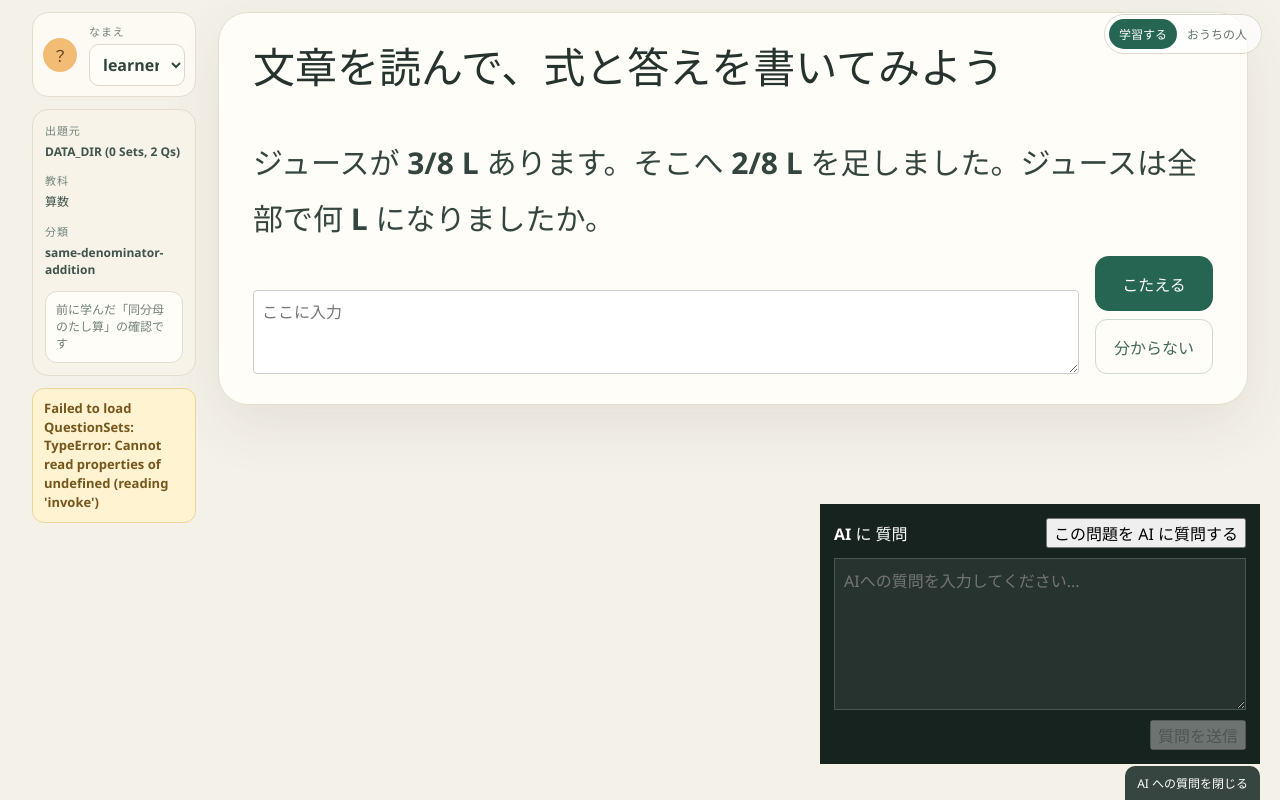
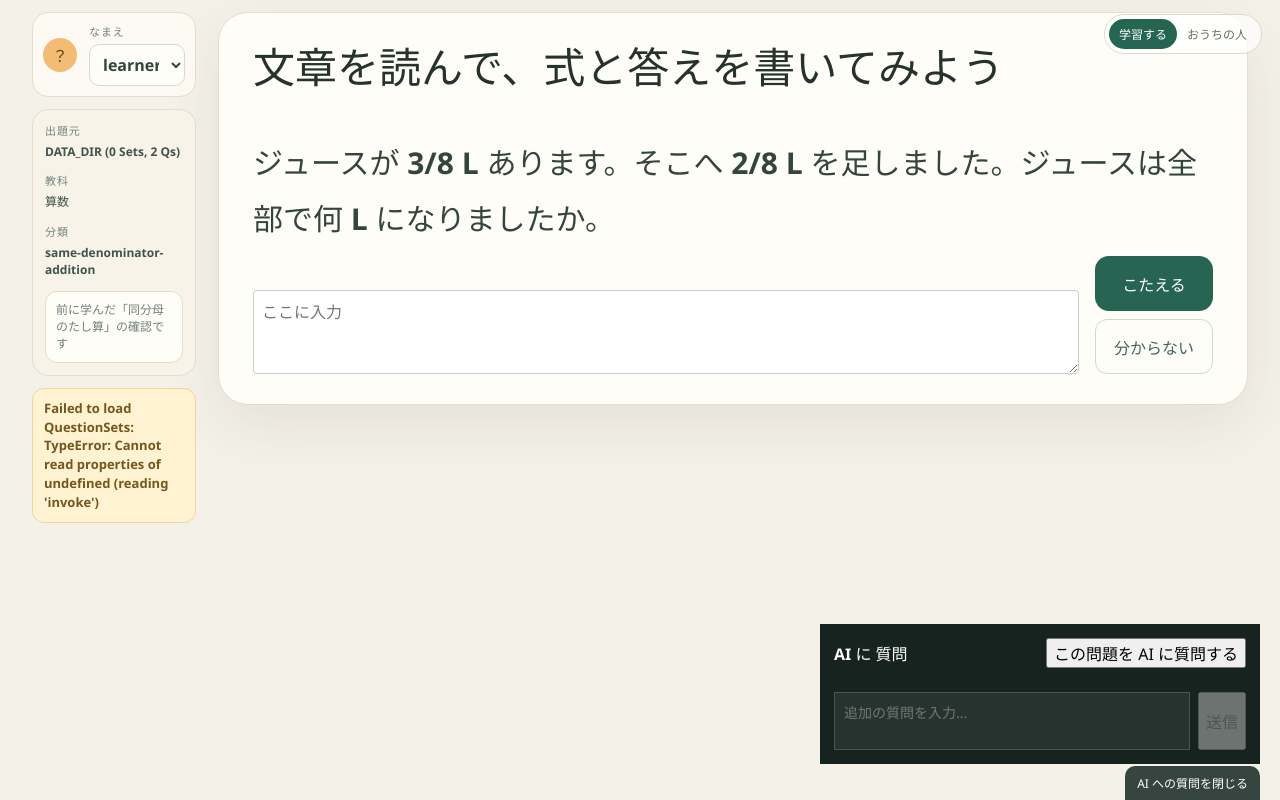
Before and after one commit to matsuura0001/MyManabi, a React (Vite) app in the folder app/: page / in a window 1280 px wide. Both pictures are taken after a click on the button "AI に 質問". Built offline with nearby package versions, Linux system fonts and the light colour scheme.

Commit message:
refactor: redesign AiChatPanel as a conversational interface

```diff
--- a/app/src/App.css
+++ b/app/src/App.css
@@ -1552,28 +1552,86 @@ h2 {
   align-items: center;
 }
 
-.ai-chat-actions {
-  display: flex;
-  justify-content: flex-end;
-}
-
-.ai-chat-panel textarea,
-.ai-chat-result pre {
+.ai-chat-messages {
+  display: flex;
+  flex-direction: column;
+  gap: 8px;
+  overflow-y: auto;
+  max-height: 400px;
+  margin-bottom: 4px;
+  padding-right: 4px;
+}
+
+.ai-message-bubble {
+  padding: 8px 12px;
+  border-radius: 8px;
+  max-width: 85%;
+  word-break: break-word;
+  font-size: 0.95em;
+}
+
+.ai-message-bubble.user {
+  background: #364540;
+  align-self: flex-end;
+  border-bottom-right-radius: 2px;
+}
+
+.ai-message-bubble.assistant {
+  background: #26332f;
+  border: 1px solid #465650;
+  align-self: flex-start;
+  border-bottom-left-radius: 2px;
+}
+
+.ai-message-bubble.system {
+  background: transparent;
+  border: 1px dashed #465650;
+  align-self: center;
+  font-size: 0.85em;
+  color: #8fa099;
+  max-width: 95%;
+}
+
+.ai-message-bubble pre {
+  margin: 0;
+  white-space: pre-wrap;
+  font-family: inherit;
+  font-size: inherit;
+}
+
+.ai-message-bubble.system summary {
+  cursor: pointer;
+  opacity: 0.8;
+}
+
+.ai-message-bubble.loading {
+  align-self: flex-start;
+  color: #8fa099;
+  font-style: italic;
+  font-size: 0.9em;
+  padding: 4px 12px;
+}
+
+.ai-chat-input-area {
+  display: flex;
+  gap: 8px;
+  align-items: flex-end;
+}
+
+.ai-chat-input-area textarea {
+  flex-grow: 1;
   background: #26332f;
   border: 1px solid #465650;
   color: white;
   padding: 9px;
-  white-space: pre-wrap;
-  margin: 0;
-}
-
-.ai-chat-meta {
-  font-size: 11px;
-  color: #8fa099;
-  margin-bottom: 4px;
-}
-
-.error {
+  resize: none;
+  font-size: 14px;
+}
+
+.ai-chat-input-area button {
+  white-space: nowrap;
+  align-self: stretch;
+}.error {
   color: #ffb3ae;
 }
 
--- a/app/src/features/learner/AiChatPanel.tsx
+++ b/app/src/features/learner/AiChatPanel.tsx
@@ -10,17 +10,23 @@ type AiChatPanelProps = {
   answers: Record<string, string>;
 };
 
+type Message = {
+  id: string;
+  role: "system" | "user" | "assistant";
+  content: string;
+};
+
 export function AiChatPanel({ currentProblem, allQuestions, answers }: AiChatPanelProps) {
+  const [messages, setMessages] = useState<Message[]>([]);
   const [prompt, setPrompt] = useState("");
   const [imagePaths, setImagePaths] = useState<string[]>([]);
-  const [outcome, setOutcome] = useState<SpikeOutcome | null>(null);
   const [error, setError] = useState<string | null>(null);
   const [loading, setLoading] = useState(false);
 
-  function handleSetContext() {
+  function handleSetContextAndAsk() {
     if (!currentProblem) return;
 
-    let contextText = "以下の問題について質問します。\n\n";
+    let contextText = "以下の問題について解説をお願いします。\n\n";
     const paths: string[] = [];
 
     if (currentProblem.type === "single") {
@@ -42,8 +48,7 @@ export function AiChatPanel({ currentProblem, allQuestions, answers }: AiChatPan
       }
     } else {
       const set = currentProblem.data;
-      contextText += `【大問】\n`;
-      contextText += `(複数の小問からなる問題セット)\n`;
+      contextText += `【大問】\n(複数の小問からなる問題セット)\n`;
 
       const expectedAnswers = questionSetExpectedAnswers(set, allQuestions);
 
@@ -70,23 +75,37 @@ export function AiChatPanel({ currentProblem, allQuestions, answers }: AiChatPan
       });
     }
 
-    setPrompt((prev) => prev ? `${contextText}\n\n---\n\n${prev}` : `${contextText}\n\n`);
-    setImagePaths((prev) => {
-      const newPaths = [...prev];
-      for (const p of paths) {
-        if (!newPaths.includes(p)) newPaths.push(p);
-      }
-      return newPaths;
-    });
+    askAi("この問題の解説と、私の解答がなぜ間違っているか（合っているか）を教えてください。", contextText, paths);
   }
 
-  async function askAi() {
-    if (!prompt.trim()) return;
+  async function askAi(newMessageContent: string, contextText?: string, additionalImagePaths: string[] = []) {
+    if (!newMessageContent.trim() && !contextText) return;
+
     setLoading(true);
     setError(null);
-    setOutcome(null);
+
+    const newMessages = [...messages];
+    if (contextText) {
+      newMessages.push({ id: crypto.randomUUID(), role: "system", content: contextText });
+    }
+    if (newMessageContent) {
+      newMessages.push({ id: crypto.randomUUID(), role: "user", content: newMessageContent });
+    }
+    setMessages(newMessages);
+    setPrompt("");
+
+    const currentImagePaths = Array.from(new Set([...imagePaths, ...additionalImagePaths]));
+    setImagePaths(currentImagePaths);
+
+    const fullPrompt = newMessages.map(m => {
+       if (m.role === "system") return `[System Context]\n${m.content}`;
+       if (m.role === "user") return `User: ${m.content}`;
+       return `Assistant: ${m.content}`;
+    }).join("\n\n");
+
     try {
-      setOutcome(await invoke<SpikeOutcome>("codex_spike", { prompt, imagePaths }));
+      const outcome = await invoke<SpikeOutcome>("codex_spike", { prompt: fullPrompt, imagePaths: currentImagePaths });
+      setMessages(prev => [...prev, { id: crypto.randomUUID(), role: "assistant", content: outcome.problemText }]);
     } catch (caught) {
       setError(String(caught));
     } finally {
@@ -98,31 +117,44 @@ export function AiChatPanel({ currentProblem, allQuestions, answers }: AiChatPan
     <aside className="ai-chat-panel">
       <div className="ai-chat-header">
         <strong>AI に 質問</strong>
-        <button type="button" onClick={handleSetContext} disabled={!currentProblem}>
+        <button type="button" onClick={handleSetContextAndAsk} disabled={!currentProblem || loading}>
           この問題を AI に質問する
         </button>
       </div>
-      <textarea
-        value={prompt}
-        onChange={(event) => setPrompt(event.currentTarget.value)}
-        rows={6}
-        placeholder="AIへの質問を入力してください..."
-      />
-      <div className="ai-chat-actions">
-        <button type="button" onClick={askAi} disabled={loading || !prompt.trim()}>
-          {loading ? "送信中..." : "質問を送信"}
+
+      <div className="ai-chat-messages">
+        {messages.map(m => (
+          <div key={m.id} className={`ai-message-bubble ${m.role}`}>
+            {m.role === "system" ? (
+              <details>
+                <summary>送信された問題データ (クリックで表示)</summary>
+                <pre>{m.content}</pre>
+              </details>
+            ) : (
+              <pre>{m.content}</pre>
+            )}
+          </div>
+        ))}
+        {loading && <div className="ai-message-bubble loading">AIが回答を作成中...</div>}
+        {error && <div className="error">エラー: {error}</div>}
+      </div>
+
+      <div className="ai-chat-input-area">
+        <textarea
+          value={prompt}
+          onChange={(event) => setPrompt(event.currentTarget.value)}
+          rows={2}
+          placeholder="追加の質問を入力..."
+          onKeyDown={(e) => {
+            if (e.key === "Enter" && (e.ctrlKey || e.metaKey)) {
+              askAi(prompt);
+            }
+          }}
+        />
+        <button type="button" onClick={() => askAi(prompt)} disabled={loading || !prompt.trim()}>
+          送信
         </button>
       </div>
-      {error && <pre className="error">エラー: {error}</pre>}
-      {outcome && (
-        <div className="ai-chat-result">
-          <div className="ai-chat-meta">
-            {outcome.accountEmail ?? "(不明)"} / {outcome.planType ?? "(不明)"} /{" "}
-            {outcome.model ?? "(既定モデル)"}
-          </div>
-          <pre className="ai-chat-text">{outcome.problemText}</pre>
-        </div>
-      )}
     </aside>
   );
 }
```
